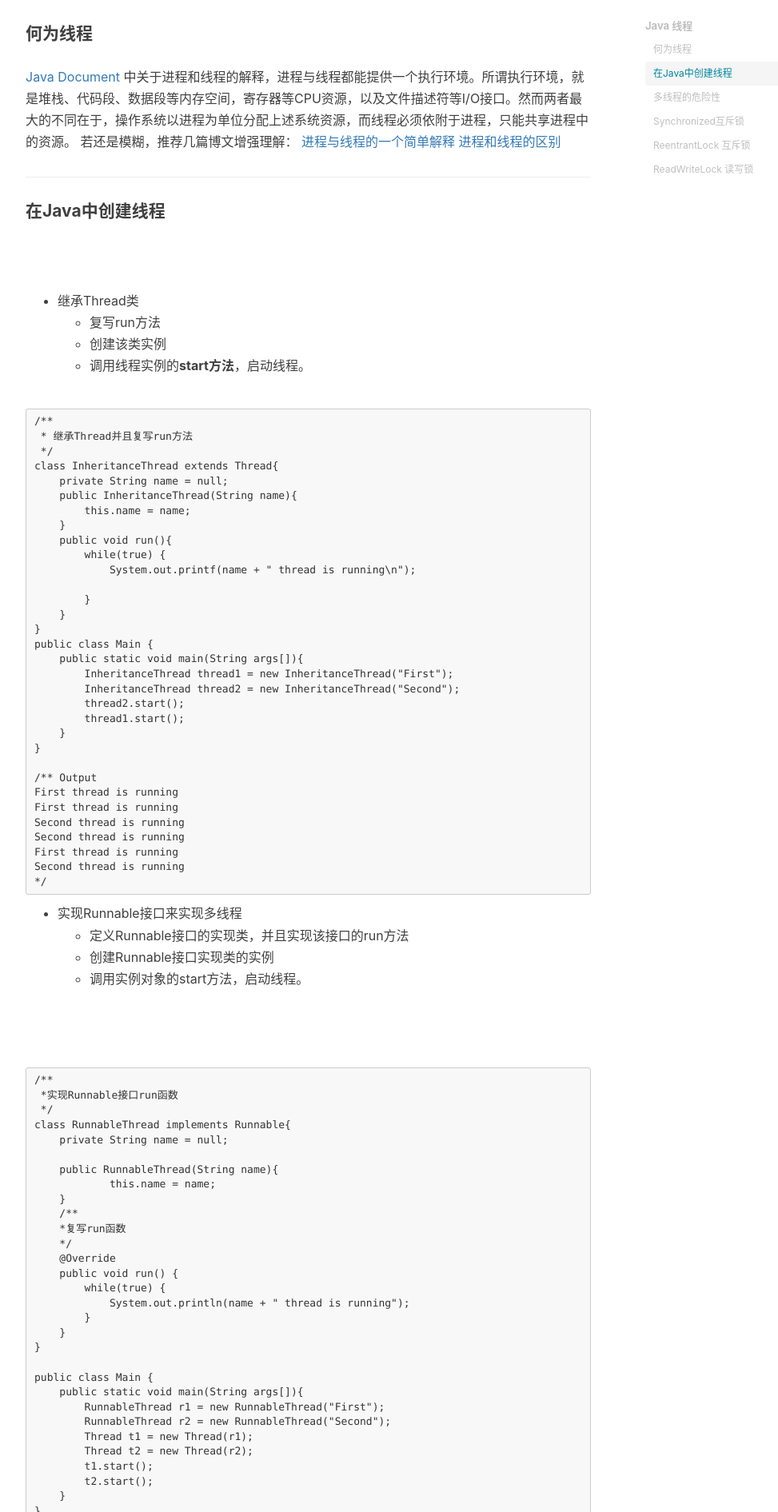
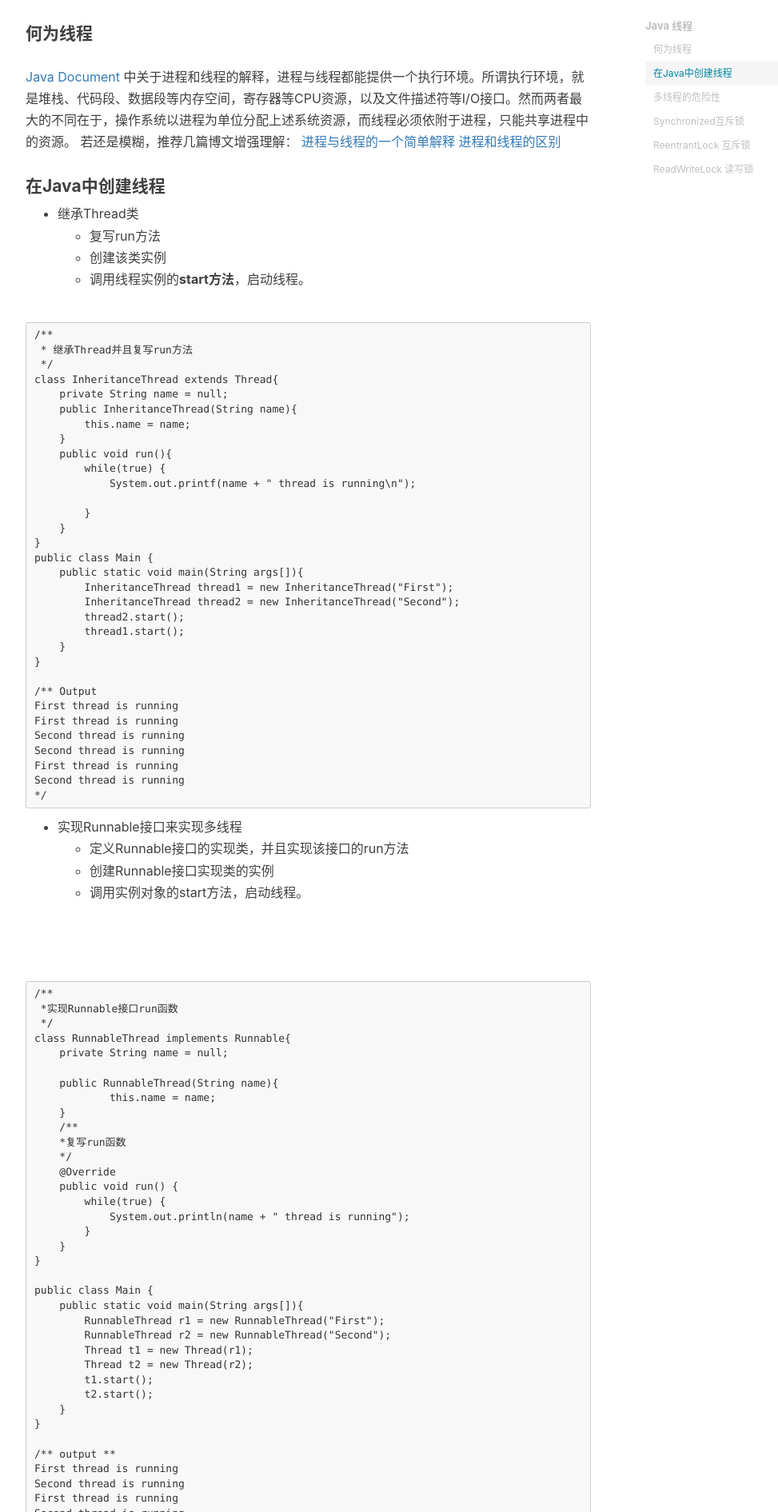
Before and after one commit to iss-java/iss-java.github.io, a Jekyll site: the page built from _posts/2016-09-27-Thread-Tutorial.md, in a window 1280 px wide. Shown: the part 506-2397 px from the top of the page at 80% size, without its empty margins (233-1206 px from the left). Built offline with Jekyll 4.4.1, drawn with Linux system fonts in a browser that asks for light colours; nearby versions of some CDN libraries; comment, search, counter and statistics services are not loaded.

Commit message:
update thread-tutorial

````diff
--- a/_posts/2016-09-27-Thread-Tutorial.md
+++ b/_posts/2016-09-27-Thread-Tutorial.md
@@ -9,23 +9,20 @@ catalog:    true
 ---
 
 ## Java 线程
+
 #### 何为线程
+
 [Java Document](https://docs.oracle.com/javase/tutorial/essential/concurrency/procthread.html) 中关于进程和线程的解释，进程与线程都能提供一个执行环境。所谓执行环境，就是堆栈、代码段、数据段等内存空间，寄存器等CPU资源，以及文件描述符等I/O接口。然而两者最大的不同在于，操作系统以进程为单位分配上述系统资源，而线程必须依附于进程，只能共享进程中的资源。
 若还是模糊，推荐几篇博文增强理解：
 [进程与线程的一个简单解释](http://www.ruanyifeng.com/blog/2013/04/processes_and_threads.html)
 [进程和线程的区别](http://www.cnblogs.com/lmule/archive/2010/08/18/1802774.html)
-<br>
 
------
 #### 在Java中创建线程
-
-<br>
 
 - 继承Thread类
 	- 复写run方法
 	- 创建该类实例
 	- 调用线程实例的**start方法**，启动线程。
-<br>
 
 ```
 /**
````
